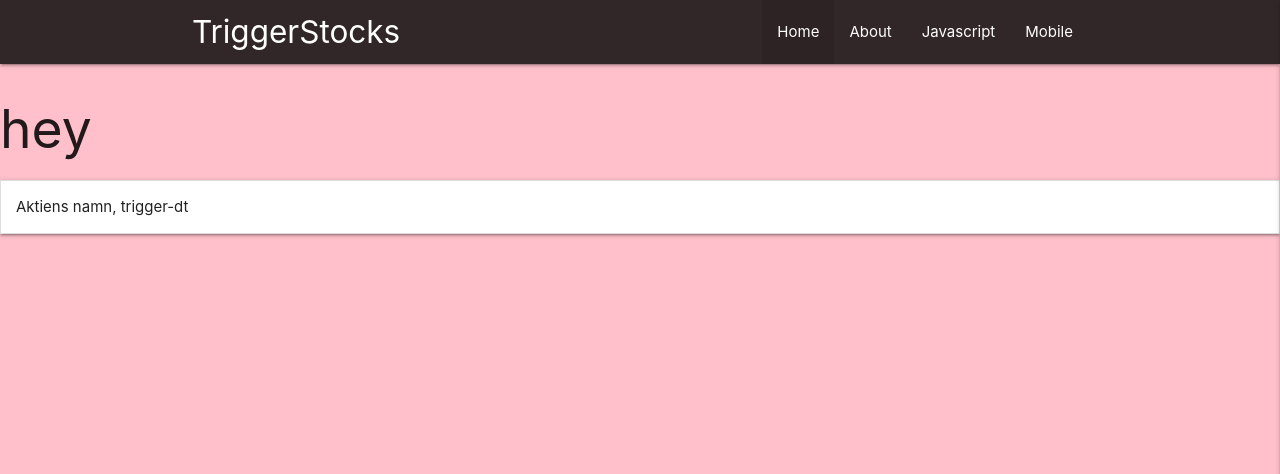
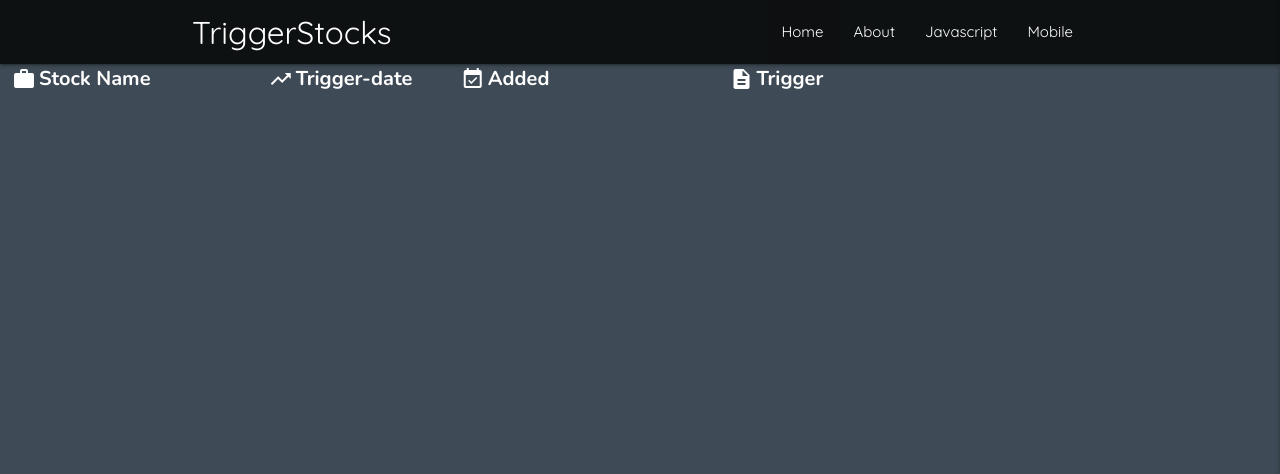
Before and after one commit to AntonEi/TriggerStocks, a Django app: page / in a window 1280 px wide. Shown: the top 474 px of the page. Run offline with Django 4.2, Linux system fonts and the light colour scheme; data that the repository does not hold is empty.

Commit message:
add content and color to the triggerlist

```diff
--- a/static/css/style.css
+++ b/static/css/style.css
@@ -1,5 +1,12 @@
+@import url('https://fonts.googleapis.com/css2?family=Nunito:ital,wght@0,200..1000;1,200..1000&family=Quicksand:wght@300..700&family=Raleway:ital,wght@0,100..900;1,100..900&display=swap');
+
+/*font-family: "Quicksand", sans-serif;*/
+/*font-family: "Raleway", sans-serif;*/
+
+
 body {
-    background-color: pink;
+    background-color: #3e4a55;
+    font-family: "Quicksand", sans-serif;
 }
 
 h2 {
@@ -9,16 +16,57 @@ h2 {
 .dark-nav {
     background-color: rgba(3, 4, 3, 0.81);
 }
+/* For the sort field (stocks, trigger-date...) */
+.order {
+  font-weight: 700;
+  font-size: 20px;
+  color: white;
+}
+.order-left {
+  margin-left: 12px;
+}
+
+.icon-style {
+  vertical-align: middle; /* Align icons vertically in the middle */
+  margin-bottom: 3px; /* Add some bottom margin to move the icons down */
+  color: white; /* Set the color of the icons to white */
+  margin-right: 3px;
+}
 
 .trigger-info {
   display: grid;
   grid-template-columns: 21% 15% 21% 37%; /* Each column occupies 25% of the container width */
   width: 100%;
+  color: black;
 }
 
-.stock-name,
-.trigger-date,
-.trigger-created,
-.trigger-summary {
-  background-color: #ccc; /* just for demonstration */
+.container-list {
+  width: 100%; /* Full width by default */
+  margin: 0 auto; /* Center the container horizontally */
+  max-width: 1626px; /* Set maximum width for the container */
 }
+
+.trigger-info {
+  font-family: "Nunito", sans-serif;
+  font-size: 20px;
+  font-weight: 600;
+}
+
+.collapsible-header {
+  background-color: #dce1e5 !important;
+  margin-top: 10px;
+}
+
+.collapsible {
+  border: none !important; /* Remove border with !important */
+  margin: 0 !important; /* Reset margin with !important */
+  -webkit-box-shadow: none !important; /* Override the box shadow and ensure it takes precedence */
+  box-shadow: none !important; /* Override for other browsers */
+}
+
+
+@media (min-width: 1626px) {
+  .container-list {
+    padding: 0 20px; /* Adjust padding for smaller screens */
+  }
+}
--- a/templates/base.html
+++ b/templates/base.html
@@ -11,9 +11,9 @@
     <meta name="viewport" content="width=device-width, initial-scale=1.0"/>
 
     <!-- Google Fonts CSS -->
-    <link rel="preconnect" href="https://fonts.gstatic.com">
-    <link href="https://fonts.googleapis.com/css2?family=Roboto:wght@300&display=swap" rel="stylesheet">
-    <link href="https://fonts.googleapis.com/css2?family=Lato:wght@300;700&display=swap" rel="stylesheet">
+    <link rel="preconnect" href="https://fonts.googleapis.com">
+    <link rel="preconnect" href="https://fonts.gstatic.com" crossorigin>
+    <link href="https://fonts.googleapis.com/css2?family=Nunito:ital,wght@0,200..1000;1,200..1000&family=Quicksand:wght@300..700&family=Raleway:ital,wght@0,100..900;1,100..900&display=swap" rel="stylesheet">
 
     <!-- Font Awesome CSS -->
     <link rel="stylesheet" href="https://cdnjs.cloudflare.com/ajax/libs/font-awesome/5.15.3/css/all.min.css" >
--- a/triggerlist/templates/triggerlist/index.html
+++ b/triggerlist/templates/triggerlist/index.html
@@ -1,30 +1,33 @@
 {% extends "base.html" %}
 
 {% block content %}
+<div class="container-list">
+  <div class="trigger-info">
+    <span class="order order-left"><i class="material-icons icon-style">work</i>Stock Name</span>
+    <span class="order"><i class="material-icons icon-style">trending_up</i>Trigger-date</span>
+    <span class="order"><i class="material-icons icon-style">event_available</i>Added</span>
+    <span class="order"><i class="material-icons icon-style">description</i>Trigger</span>
+  </div>
+</div>
+<div class="container-list">
+  <ul class="collapsible expandable">
+    {% for trigger in trigger_list %}
 
-<h2>hey</h2>
-<ul class="collapsible expandable">
     <li>
-
-    <div class="collapsible-header">
-      Aktiens namn, trigger-dt
-    </div>
-  </li>
-  {% for trigger in trigger_list %}
-  <li>
-
-    <div class="collapsible-header">
+      <div class="collapsible-header list-bg">
 
         <div class="trigger-info">
           <span class="trigger-span">{{ trigger.stock_name }}</span>
           <span class="trigger-span">{{ trigger.get_trigger_date_display }}</span>
-        <span class="trigger-span">{{ trigger.created_on }}</span>
-        <span class="bigger-span">{{ trigger.summary|striptags }}</span>
+          <span class="trigger-span">{{ trigger.created_on.date }}</span>
+          <span class="trigger-span">{{ trigger.trigger_headline }}</span>
         </div>
       </div>
-    <div class="collapsible-body"><span>Lorem ipsum dolor sit amet.</span></div>
+      <div class="collapsible-body"><span>hej på dig</span></div>
     </li>
+
     {% endfor %}
   </ul>
+</div>
 <!-- index.html content ends here -->
 {% endblock %}
```
Also changed, not shown: triggerlist/models.py (+10 -5 lines), triggerlist/migrations/0002_trigger_trigger_headline_alter_trigger_trigger_date_and_more.py (added). Lines whose indentation alone changed are shown as unchanged.
